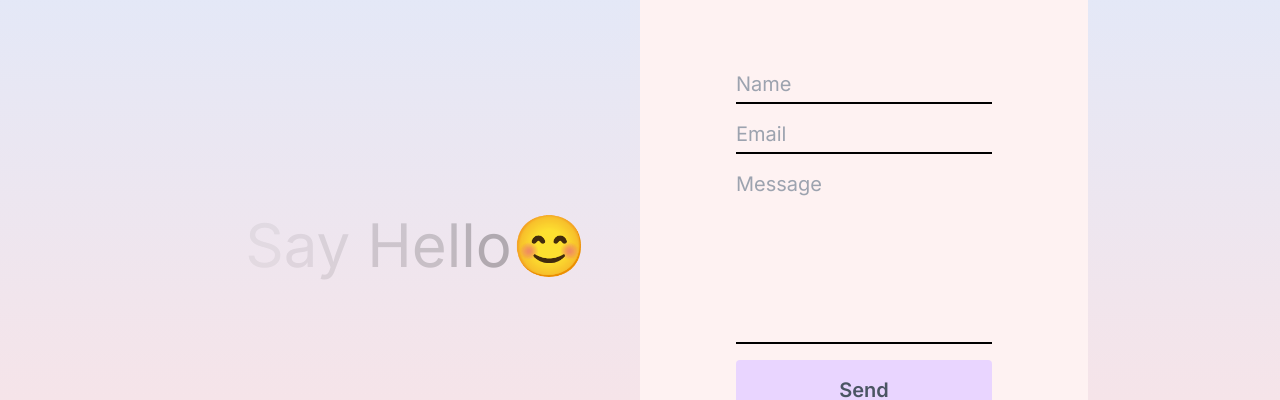
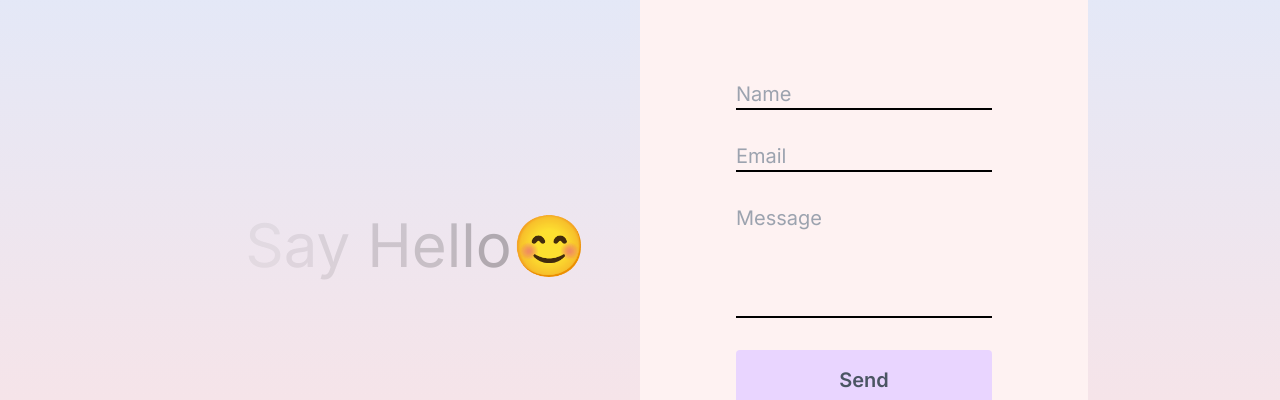
Before and after one commit to gelftheshot/portfolio, a Next.js app: page /contact in a window 1280 px wide. Shown: the part 203-603 px from the top of the page. Built offline with nearby package versions, Linux system fonts and the light colour scheme; no server answers.

Commit message:
fixting the contact page

```diff
--- a/app/contact/page.jsx
+++ b/app/contact/page.jsx
@@ -3,51 +3,37 @@
 import { useRef, useState } from "react";
 import emailjs from "@emailjs/browser";
 
-emailjs.init(process.env.NEXT_PUBLIC_EMAILJS_PUBLIC_KEY);
-
 const ContactPage = () => {
   const [success, setSuccess] = useState(false);
   const [error, setError] = useState(false);
-  const [loading, setLoading] = useState(false);
   const text = "Say Hello";
 
   const form = useRef();
 
   const sendEmail = (e) => {
     e.preventDefault();
-    setLoading(true);
     setError(false);
     setSuccess(false);
 
-    emailjs.sendForm(
-      process.env.NEXT_PUBLIC_EMAILJS_SERVICE_ID,
-      process.env.NEXT_PUBLIC_EMAILJS_TEMPLATE_ID,
+    emailjs
+      .sendForm(
+        process.env.NEXT_PUBLIC_SERVICE_ID,
+        process.env.NEXT_PUBLIC_TEMPLATE_ID,
         form.current,
-      process.env.NEXT_PUBLIC_EMAILJS_PUBLIC_KEY
+        process.env.NEXT_PUBLIC_PUBLIC_KEY
       )
       .then(
         (result) => {
           console.log('Email sent successfully:', result.text);
           setSuccess(true);
-        setLoading(false);
           form.current.reset();
         },
         (error) => {
-        console.error('Failed to send email:', error);
+          console.error('Failed to send email:', error.text);
           setError(true);
-        setLoading(false);
         }
-    )
-    .catch((err) => {
-      console.error('Unexpected error:', err);
-      setError(true);
-      setLoading(false);
-    });
+      );
   };
-
-  console.log('Service ID:', process.env.NEXT_PUBLIC_EMAILJS_SERVICE_ID);
-  console.log('Template ID:', process.env.NEXT_PUBLIC_EMAILJS_TEMPLATE_ID);
-  console.log('Public Key:', process.env.NEXT_PUBLIC_EMAILJS_PUBLIC_KEY);
 
   return (
     <motion.div
@@ -58,7 +44,7 @@
     >
       <div className="h-full flex flex-col lg:flex-row px-4 sm:px-8 md:px-12 lg:px-20 xl:px-48">
         {/* TEXT CONTAINER */}
-        <div className="h-1/2 lg:h-full lg:w-1/2 flex items-center justify-center text-4xl lg:text-6xl">
+        <div className="h-1/2 lg:h-full lg:w-1/2 flex items-center justify-center text-6xl">
           <div>
             {text.split("").map((letter, index) => (
               <motion.span
@@ -81,34 +67,31 @@
         <form
           onSubmit={sendEmail}
           ref={form}
-          className="h-1/2 lg:h-full lg:w-1/2 bg-red-50 rounded-xl text-xl flex flex-col gap-4 justify-center p-8 lg:p-24"
+          className="h-1/2 lg:h-full lg:w-1/2 bg-red-50 rounded-xl text-xl flex flex-col gap-8 justify-center p-24"
         >
           <input
             type="text"
+            required
+            placeholder="Name"
+            className="bg-transparent border-b-2 border-b-black outline-none"
             name="user_name"
-            placeholder="Name"
-            required
-            className="bg-red-50 border-b-2 border-b-black outline-none w-full pb-1"
           />
           <input
+            type="email"
+            required
+            placeholder="Email"
+            className="bg-transparent border-b-2 border-b-black outline-none"
             name="user_email"
-            type="email"
-            placeholder="Email"
-            required
-            className="bg-red-50 border-b-2 border-b-black outline-none w-full pb-1"
           />
           <textarea
-            rows={6}
+            required
+            placeholder="Message"
+            className="bg-transparent border-b-2 border-b-black outline-none resize-none"
             name="message"
-            placeholder="Message"
-            required
-            className="bg-red-50 border-b-2 border-b-black outline-none resize-none w-full pb-1"
+            rows={4}
           />
-          <button
-            className="bg-purple-200 rounded font-semibold text-gray-600 p-4"
-            disabled={loading}
-          >
-            {loading ? "Sending..." : "Send"}
+          <button className="bg-purple-200 rounded font-semibold text-gray-600 p-4">
+            Send
           </button>
           {success && (
             <span className="text-green-600 font-semibold">
@@ -117,7 +100,7 @@
           )}
           {error && (
             <span className="text-red-600 font-semibold">
-              Something went wrong. Please try again.
+              Something went wrong!
             </span>
           )}
         </form>
--- a/package.json
+++ b/package.json
@@ -9,7 +9,7 @@
     "lint": "next lint"
   },
   "dependencies": {
-    "@emailjs/browser": "^3.12.1",
+    "@emailjs/browser": "^4.4.1",
     "@google/generative-ai": "^0.17.1",
     "@langchain/google-genai": "^0.0.26",
     "@pinecone-database/pinecone": "^3.0.2",
```
Also changed, not shown: 2 other files (tests, documents, lock files or other folders). Lines whose indentation alone changed are shown as unchanged.
